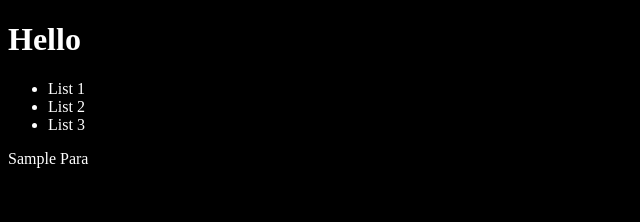
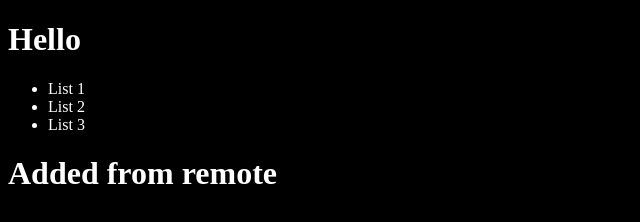
Before and after one commit to ramccp/git-intro, a plain HTML site: page index.html in a window 1280 px wide. Shown: the whole page, without its empty margins (0-640 px from the left). Drawn offline with Linux system fonts and the light colour scheme.

Commit message:
Update index.html

```diff
--- a/index.html
+++ b/index.html
@@ -12,6 +12,8 @@
         <li>List 2</li>
         <li>List 3</li>
     </ul>
-    <p>Sample Para</p>
+    <div>
+        <h1>Added from remote</h1>
+    </div>
 </body>
 </html>
```
